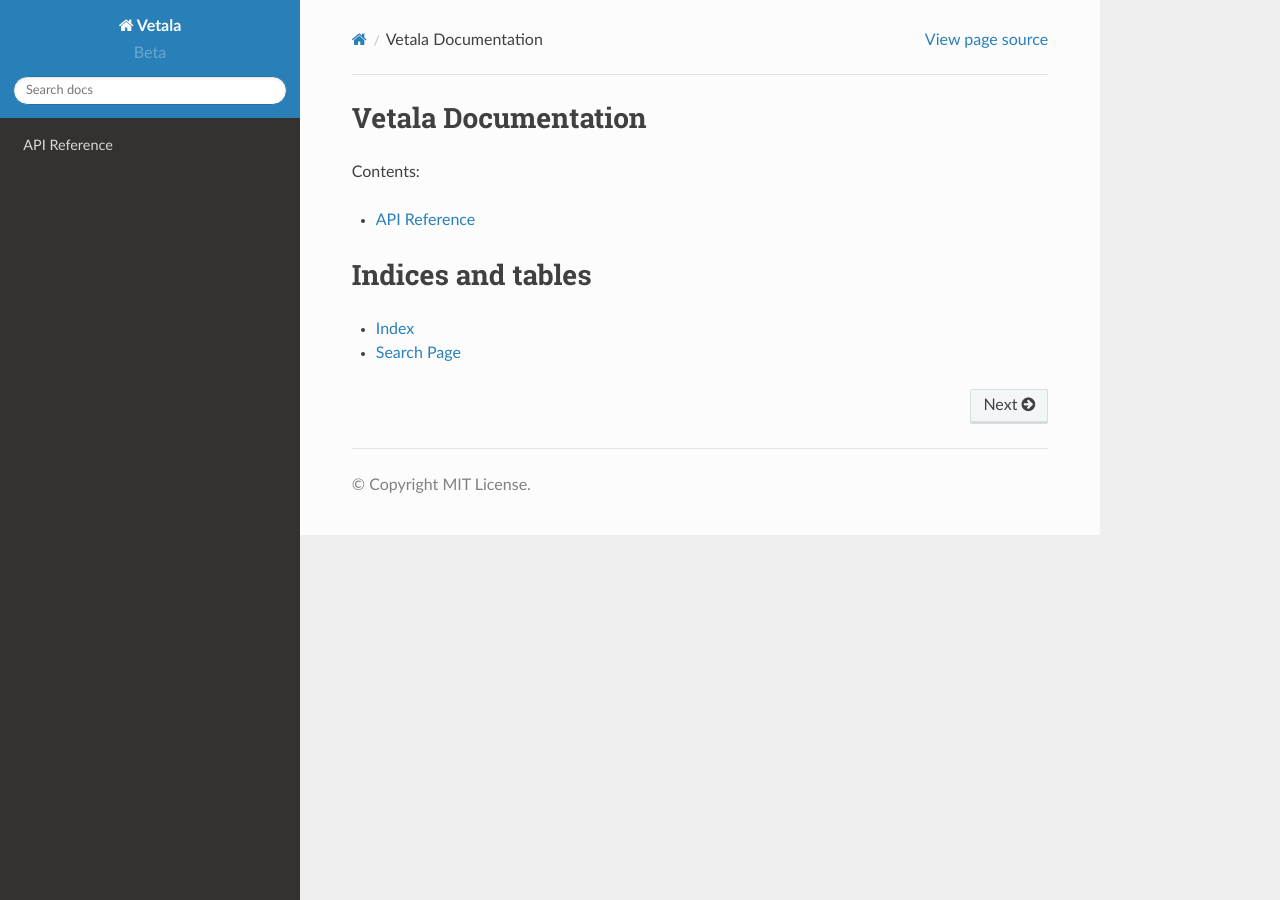
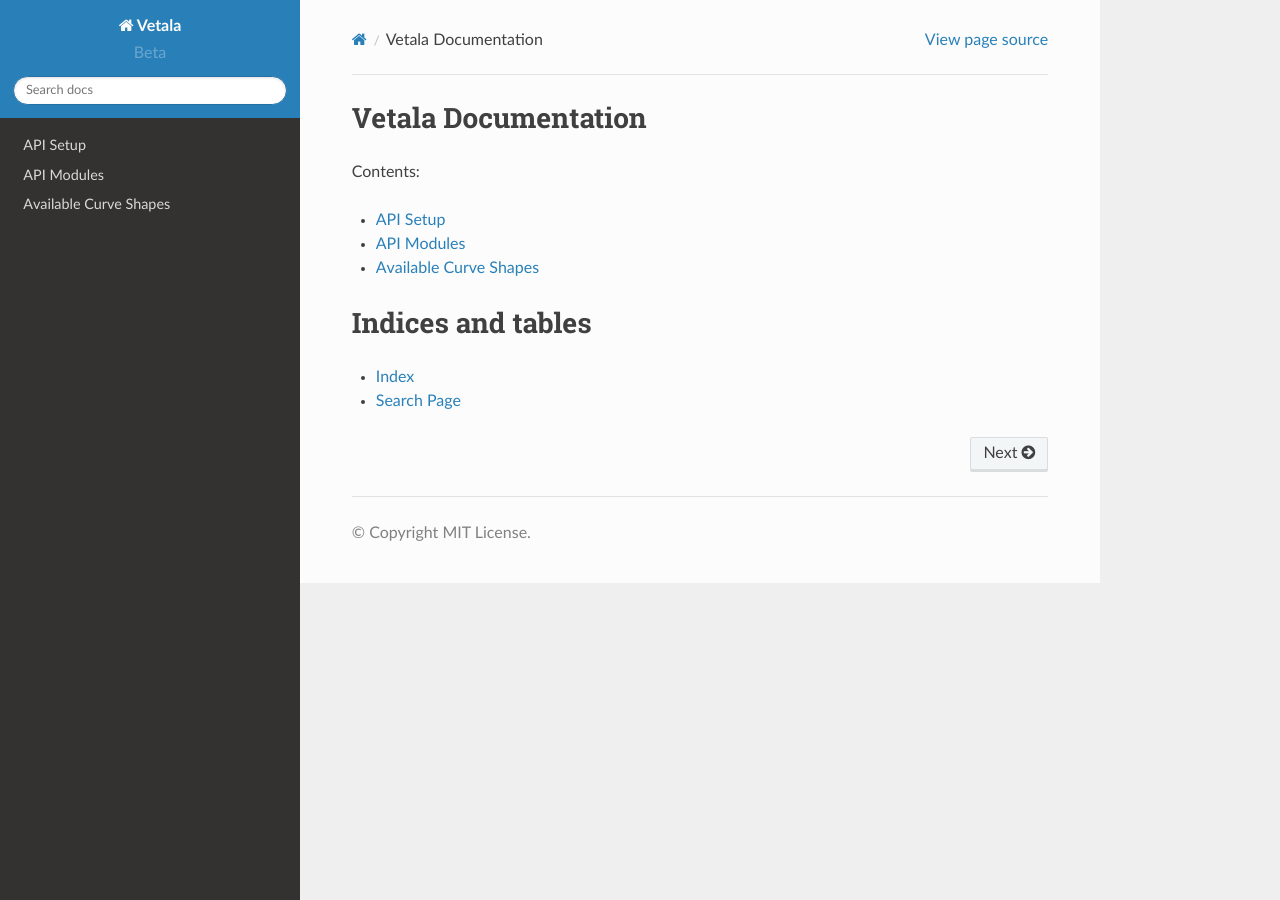
Before and after one commit to louisVottero/vtool, a Sphinx documentation site: the page built from docs/index.rst, in a window 1280 px wide. Built offline with Sphinx 7.4.7 and the Read the Docs theme 2.0.0, drawn with Linux system fonts in a browser that asks for light colours; pages that are not in the unit, such as notebooks, are missing from menus.

Commit message:
updated index, simplified

```diff
--- a/docs/index.rst
+++ b/docs/index.rst
@@ -7,7 +7,9 @@ Contents:
 .. toctree::
    :maxdepth: 1
 
-   custom/api
+   custom/api_setup
+   custom/api_modules
+   Available Curve Shapes <custom/curve_info>
 
 
 
```
